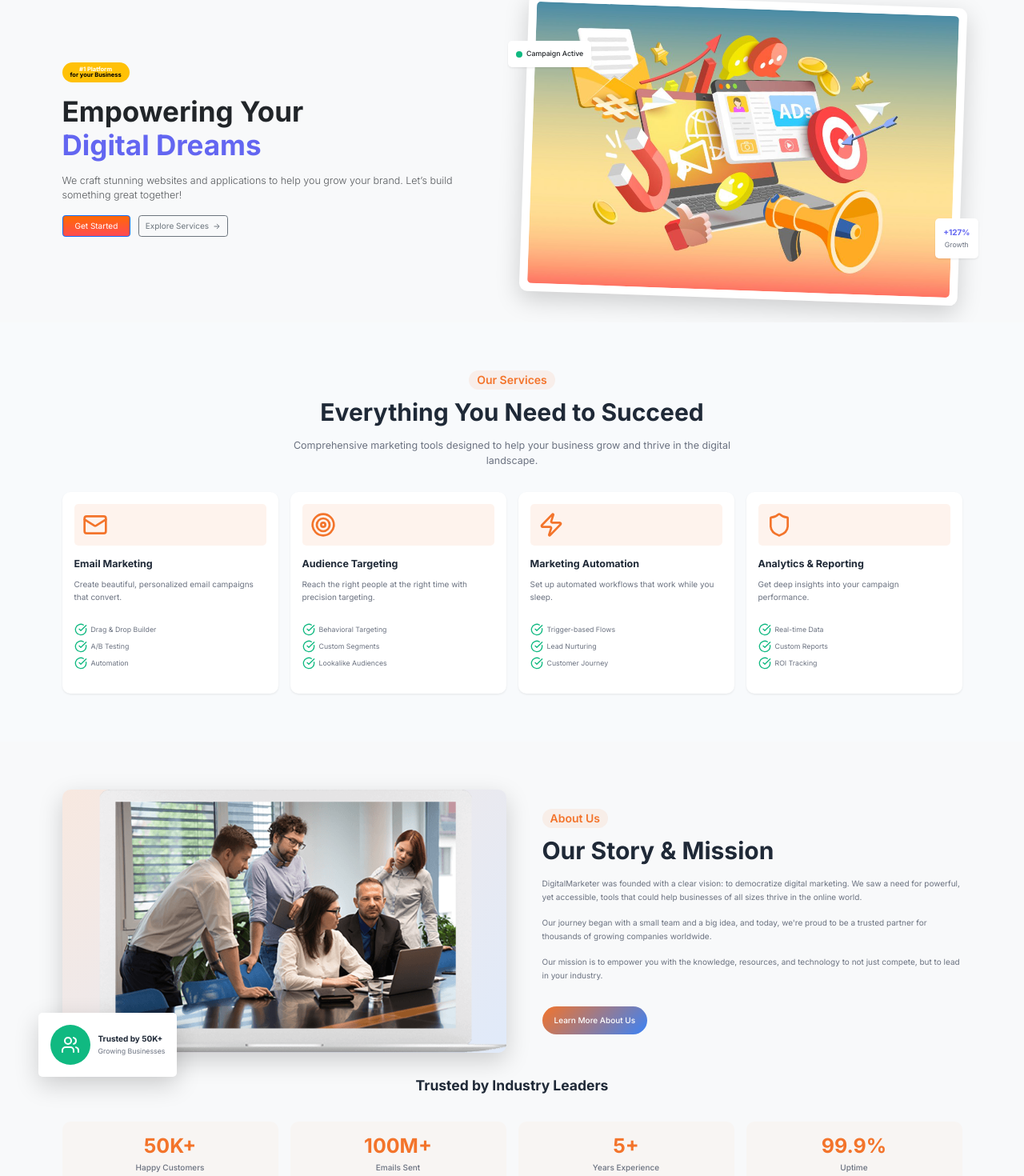
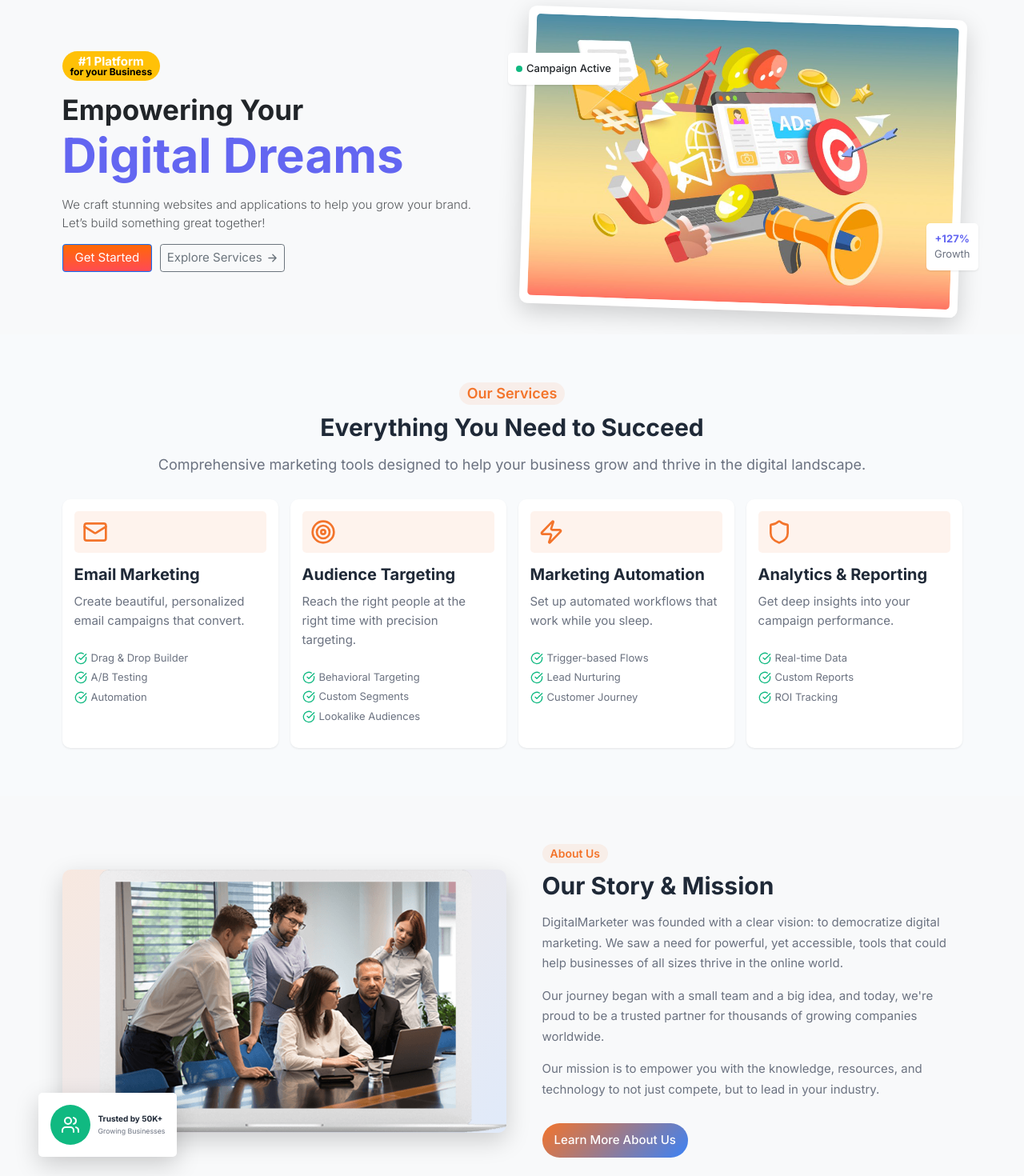
Before and after one commit to ridhamjeetkaur/digital_marketing, a React (Create React App) app: page / in a window 1280 px wide. Shown: the part 104-1574 px from the top of the page at 80% size. Built offline with nearby package versions, Linux system fonts and the light colour scheme.

Commit message:
enhanced

```diff
--- a/src/components/About.tsx
+++ b/src/components/About.tsx
@@ -89,8 +89,8 @@ const About = () => {
               </h2>
 
               <p
-                className="fs-6 mb-4"
-                style={{ color: colors.gray, lineHeight: "1.7" }}
+                className="mb-4"
+                style={{ color: colors.gray, lineHeight: "1.7" ,fontSize:"15px"}}
               >
                 DigitalMarketer was founded with a clear vision: to democratize
                 digital marketing. We saw a need for powerful, yet accessible,
@@ -99,8 +99,8 @@ const About = () => {
               </p>
 
               <p
-                className="fs-6 mb-4"
-                style={{ color: colors.gray, lineHeight: "1.7" }}
+                className="mb-4"
+                style={{ color: colors.gray, lineHeight: "1.7" ,fontSize:"15px"}}
               >
                 Our journey began with a small team and a big idea, and today,
                 we're proud to be a trusted partner for thousands of growing
@@ -108,8 +108,8 @@ const About = () => {
               </p>
 
               <p
-                className="fs-6 mb-5"
-                style={{ color: colors.gray, lineHeight: "1.7" }}
+                className="mb-5"
+                style={{ color: colors.gray, lineHeight: "1.7" ,fontSize:"15px"}}
               >
                 Our mission is to empower you with the knowledge, resources, and
                 technology to not just compete, but to lead in your industry.
@@ -119,7 +119,8 @@ const About = () => {
                 className="btn text-white px-4 py-3 rounded-pill fw-medium"
                 style={{
                   background: `linear-gradient(135deg, ${colors.primary}, ${colors.accent})`,
-                  border: "none",
+                  border: "none"
+                  ,fontSize:"15px"
                 }}
               >
                 Learn More About Us
@@ -131,7 +132,7 @@ const About = () => {
         {/* Stats */}
         <div className="row text-center">
           <div className="col-12 mb-5">
-            <h3 className="fw-bold" style={{ color: colors.dark }}>
+            <h3 className="fw-bold" style={{ color: colors.dark ,fontSize:"23px"}}>
               Trusted by Industry Leaders
             </h3>
           </div>
@@ -147,7 +148,7 @@ const About = () => {
                 >
                   {stat.number}
                 </div>
-                <div style={{ color: colors.gray, fontWeight: "500" }}>
+                <div style={{ color: colors.gray, fontWeight: "500",fontSize:"14px" }}>
                   {stat.label}
                 </div>
               </div>
--- a/src/components/Feedback.tsx
+++ b/src/components/Feedback.tsx
@@ -48,7 +48,7 @@ const Feedback = () => {
           <h2 className="display-5 fw-bold mb-4" style={{ color: colors.dark }}>
             What Our Customers Say
           </h2>
-          <p className="fs-5 mx-auto" style={{ color: colors.gray, maxWidth: '600px' }}>
+          <p className="mx-auto" style={{ color: colors.gray, maxWidth: '600px' ,fontSize:"15px"}}>
             Don't just take our word for it. Here's what real customers have to say about their experience.
           </p>
         </div>
--- a/src/components/Footer.tsx
+++ b/src/components/Footer.tsx
@@ -1,14 +1,20 @@
 import { colors } from './Color';
 import { Facebook, Instagram, Linkedin, Twitter } from 'lucide-react';
+import logo from "../assets/images/logo.png";
+// Assuming About, Services, Feedback, Contact are actual components
+// If these are not components but just labels, you'd use strings like 'About Us', 'Our Services', etc.
+// For the purpose of the footer links, we typically just display text.
+// If you want to link to actual sections within the same page, the href is correct.
 
-// Footer Component
 const Footer = () => {
-  const footerLinks = {
-    'Product': ['Features', 'Pricing', 'Integrations', 'API'],
-    'Company': ['About', 'Blog', 'Careers', 'Press'],
-    'Support': ['Help Center', 'Contact', 'Status', 'Updates'],
-    'Legal': ['Privacy', 'Terms', 'Security', 'Cookies']
-  };
+  // Corrected structure for footerLinks: an array of objects,
+  // where 'text' is the string to display and 'href' is the link target.
+  const footerLinks = [
+    { text: 'About Us', href: '#about' }, // Changed from About to 'About Us'
+    { text: 'Services', href: '#services' }, // Changed from Services to 'Services'
+    { text: 'Feedback', href: '#feedback' }, // Changed from Feedback to 'Feedback'
+    { text: 'Contact Us', href: '#contact' } // Changed from Contact to 'Contact Us'
+  ];
 
   const socialLinks = [
     { icon: <Facebook size={20} />, href: '#' },
@@ -29,13 +35,21 @@ const Footer = () => {
                 style={{
                   width: '50px',
                   height: '50px',
-                  background: `linear-gradient(135deg, ${colors.primary}, ${colors.accent})`,
+                  background: `linear-gradient(135deg, ${colors.white}, ${colors.white})`,
                   color: 'white',
                   fontSize: '24px',
-                  fontWeight: 'bold'
+                  fontWeight: 'bold',
                 }}
               >
-                Z
+                <img
+                  src={logo}
+                  alt="logo"
+                  height="90px"
+                  width="90px"
+                  style={{
+                    marginTop: "-20px"
+                  }}
+                />
               </div>
               <span className="fw-bold fs-4 text-white">Zarexa</span>
             </div>
@@ -74,15 +88,20 @@ const Footer = () => {
             </div>
           </div>
 
-          {/* Links Sections */}
-          {Object.entries(footerLinks).map(([category, links], index) => (
-            <div key={index} className="col-lg-2 col-md-3 col-sm-6">
-              <h6 className="fw-bold text-white mb-3">{category}</h6>
+          {/* Links Section - Corrected Mapping */}
+          {/* Instead of Object.entries, we directly map the footerLinks array */}
+          {/* It seems you intended to have one column for all the footer links under a single heading,
+              or perhaps multiple columns with different categories.
+              Given your original `footerLinks` structure, it implies a single list of links.
+              If you want multiple categories, you'd structure `footerLinks` differently (e.g., an array of objects, each object being a category with its own links).
+              For now, I'm putting all `footerLinks` under a single "Quick Links" heading. */}
+          <div className="col-lg-2 col-md-3 col-sm-6 offset-lg-1"> {/* Added offset for better spacing */}
+            <h6 className="fw-bold text-white mb-3">Quick Links</h6> {/* Static heading */}
             <ul className="list-unstyled">
-                {links.map((link, linkIndex) => (
-                  <li key={linkIndex} className="mb-2">
+              {footerLinks.map((link, index) => ( // Correctly mapping the array
+                <li key={index} className="mb-2"> {/* Using index as key, or better, add an id to your link objects */}
                   <a
-                      href="#"
+                    href={link.href} // Use link.href
                     className="text-decoration-none"
                     style={{
                       color: colors.mutedGray,
@@ -97,48 +116,16 @@ const Footer = () => {
                       target.style.color = colors.mutedGray;
                     }}
                   >
-                      {link}
+                    {link.text} {/* Use link.text */}
                   </a>
                 </li>
               ))}
             </ul>
           </div>
-          ))}
+          {/* You can add more columns here if you have other categories of links */}
+
         </div>
 
-        {/* Newsletter Section */}
-        <div className="row mt-5 pt-4" style={{ borderTop: `1px solid ${colors.gray}30` }}>
-          <div className="col-lg-6 mb-4">
-            <h6 className="fw-bold text-white mb-3">Stay Updated</h6>
-            <p style={{ color: colors.mutedGray }}>
-              Get the latest marketing tips, product updates, and exclusive offers.
-            </p>
-          </div>
-          <div className="col-lg-6">
-            <div className="d-flex gap-2">
-              <input
-                type="email"
-                className="form-control form-control-lg rounded-pill"
-                placeholder="Enter your email"
-                style={{
-                  backgroundColor: `${colors.gray}20`,
-                  border: 'none',
-                  color: 'white'
-                }}
-              />
-              <button
-                className="btn text-white px-4 rounded-pill fw-medium"
-                style={{
-                  background: `linear-gradient(135deg, ${colors.primary}, ${colors.accent})`,
-                  border: 'none',
-                  whiteSpace: 'nowrap'
-                }}
-              >
-                Subscribe
-              </button>
-            </div>
-          </div>
-        </div>
 
         {/* Bottom Section */}
         <div className="row mt-5 pt-4" style={{ borderTop: `1px solid ${colors.gray}30` }}>
--- a/src/components/Hero.tsx
+++ b/src/components/Hero.tsx
@@ -14,34 +14,41 @@ const colors = {
 const Hero: React.FC = () => {
   return (
     <section className="py-5 overflow-hidden">
-<br /><br /><br /><br />   <br />   <div className="container">
+      <br />
+      <br />
+      <br />
+      <br /> <br /> <br />{" "}
+
+      <div className="container">
         <div className="row align-items-center justify-content-between g-5">
           {/* Left Column - Text */}
           <div className="col-lg-6">
             <span
               className="badge rounded-pill text-bg-warning mb-4 px-3 py-2"
-              style={{ backgroundColor: colors.accent, color: "#fff" }}
+              style={{ backgroundColor: colors.accent, color: "#fff", fontSize:"12px" }}
             >
-              <span style={{ color: "#fff" }}>#1 Platform</span> for your
+              <span style={{ color: "#fff", fontSize:"15px" }}>#1 Platform</span> for your
               Business
             </span>
 
-            <h1 className="display-4 fw-bold mb-4">
-              Empowering Your <span style={{ color: colors.primary }}>Digital Dreams</span>
+            <h1 className="display-4 fw-bold mb-4" >
+              Empowering Your{" "}
+              <span style={{ color: colors.primary ,fontSize:"6rem"}}>Digital Dreams</span>
             </h1>
 
-            <p className="lead text-muted mb-4">
+            <p className="lead text-muted mb-4" style={{ fontSize: '1.50rem' }} >
               We craft stunning websites and applications to help you grow your
               brand. Let’s build something great together!
             </p>
 
             <div className="d-flex gap-3 flex-wrap">
-              <a href="#get-started" className="btn btn-primary px-4 py-2">
+              <a href="#get-started" className="btn btn-primary px-4 py-2"style={{ fontSize: '1.50rem' }} >
                 Get Started
               </a>
               <a
                 href="#services"
                 className="btn btn-outline-secondary d-flex align-items-center gap-2"
+                style={{ fontSize: '1.50rem' }}
               >
                 <span>Explore Services</span>
                 <IonIcon icon={arrowForwardOutline} />
@@ -54,15 +61,15 @@ const Hero: React.FC = () => {
             <div className="text-center position-relative">
               <div
                 className="rounded-4 shadow-lg p-3 bg-white position-relative mx-auto"
-                style={{ transform: 'rotate(2deg)', maxWidth: '100%' }}
+                style={{ transform: "rotate(2deg)", maxWidth: "100%" }}
               >
                 <div
                   className="rounded-3 overflow-hidden"
                   style={{
                     background: `linear-gradient(135deg, ${colors.primary}10, ${colors.accent}10)`,
-                    display: 'flex',
-                    alignItems: 'center',
-                    justifyContent: 'center'
+                    display: "flex",
+                    alignItems: "center",
+                    justifyContent: "center",
                   }}
                 >
                   <img
@@ -70,10 +77,10 @@ const Hero: React.FC = () => {
                     alt="Main Visual"
                     className="img-fluid"
                     style={{
-                      width: '100%',
-                      height: 'auto',
-                      maxHeight: '400px',
-                      objectFit: 'contain'
+                      width: "100%",
+                      height: "auto",
+                      maxHeight: "400px",
+                      objectFit: "contain",
                     }}
                   />
                 </div>
@@ -82,24 +89,30 @@ const Hero: React.FC = () => {
               {/* Floating Elements */}
               <div
                 className="position-absolute top-0 start-0 bg-white rounded-3 shadow-sm p-3"
-                style={{ transform: 'translate(-20px, 50px)', zIndex: 3 }}
+                style={{ transform: "translate(-20px, 50px)", zIndex: 3 }}
               >
                 <div className="d-flex align-items-center gap-2">
                   <div
                     className="rounded-circle"
-                    style={{ width: '8px', height: '8px', backgroundColor: colors.success }}
+                    style={{
+                      width: "8px",
+                      height: "8px",
+                      backgroundColor: colors.success,
+                    }}
                   />
-                  <small className="fw-medium">Campaign Active</small>
+                  <small className="fw-medium" style={{ fontSize: '1.30rem' }} >Campaign Active</small>
                 </div>
               </div>
 
               <div
                 className="position-absolute bottom-0 end-0 bg-white rounded-3 shadow-sm p-3"
-                style={{ transform: 'translate(20px, -50px)', zIndex: 3 }}
+                style={{ transform: "translate(20px, -50px)", zIndex: 3 }}
               >
                 <div className="text-center">
-                  <div className="fw-bold" style={{ color: colors.primary }}>+127%</div>
-                  <small style={{ color: colors.gray }}>Growth</small>
+                  <div className="fw-bold" style={{ color: colors.primary , fontSize:"1.3rem"}}>
+                    +127%
+                  </div>
+                  <small style={{ color: colors.gray , fontSize:"1.3rem"}}>Growth</small>
                 </div>
               </div>
             </div>
--- a/src/components/Services.tsx
+++ b/src/components/Services.tsx
@@ -40,18 +40,18 @@ const Services = () => {
             style={{
               backgroundColor: `${colors.primary}15`,
               color: colors.primary,
-              fontSize: '14px',
+              fontSize: '18px',
               fontWeight: '600'
             }}
           >
             Our Services
           </div>
-          <h2 className="display-5 fw-bold mb-4" style={{ color: colors.dark }}>
+          <h2 className="display-5 fw-bold mb-4" style={{ color: colors.dark ,fontSize:"3rem"}}>
             Everything You Need to Succeed
           </h2>
-          <p className="fs-5 mx-auto" style={{ color: colors.gray, maxWidth: '600px' }}>
-            Comprehensive marketing tools designed to help your business grow and thrive in the digital landscape.
-          </p>
+          <p className="mx-auto" style={{ color: colors.gray, fontSize: "18px" }}> {/* Example: 24 pixels */}
+  Comprehensive marketing tools designed to help your business grow and thrive in the digital landscape.
+</p>
         </div>
 
         <div className="row g-4">
@@ -80,17 +80,17 @@ const Services = () => {
                 >
                   {service.icon}
                 </div>
-                <h5 className="fw-bold mb-3" style={{ color: colors.dark }}>
+                <h5 className="fw-bold mb-3" style={{ color: colors.dark ,fontSize:"20px"}}>
                   {service.title}
                 </h5>
-                <p style={{ color: colors.gray, lineHeight: '1.6' }}>
+                <p style={{ color: colors.gray, lineHeight: '1.6',fontSize:"15px" }}>
                   {service.description}
                 </p>
                 <ul className="list-unstyled mt-4">
                   {service.features.map((feature, idx) => (
                     <li key={idx} className="d-flex align-items-center mb-2">
                       <CheckCircle size={16} className="me-2" style={{ color: colors.success }} />
-                      <small style={{ color: colors.gray }}>{feature}</small>
+                      <small style={{ color: colors.gray ,fontSize:"13px"}}>{feature}</small>
                     </li>
                   ))}
                 </ul>
--- a/src/style.css
+++ b/src/style.css
@@ -13,7 +13,9 @@
 /*-----------------------------------*\
   #CUSTOM PROPERTY
 \*-----------------------------------*/
-
+p{
+  font-size: large;
+}
 :root {
 
   /**
```
Lines whose indentation alone changed are shown as unchanged.
